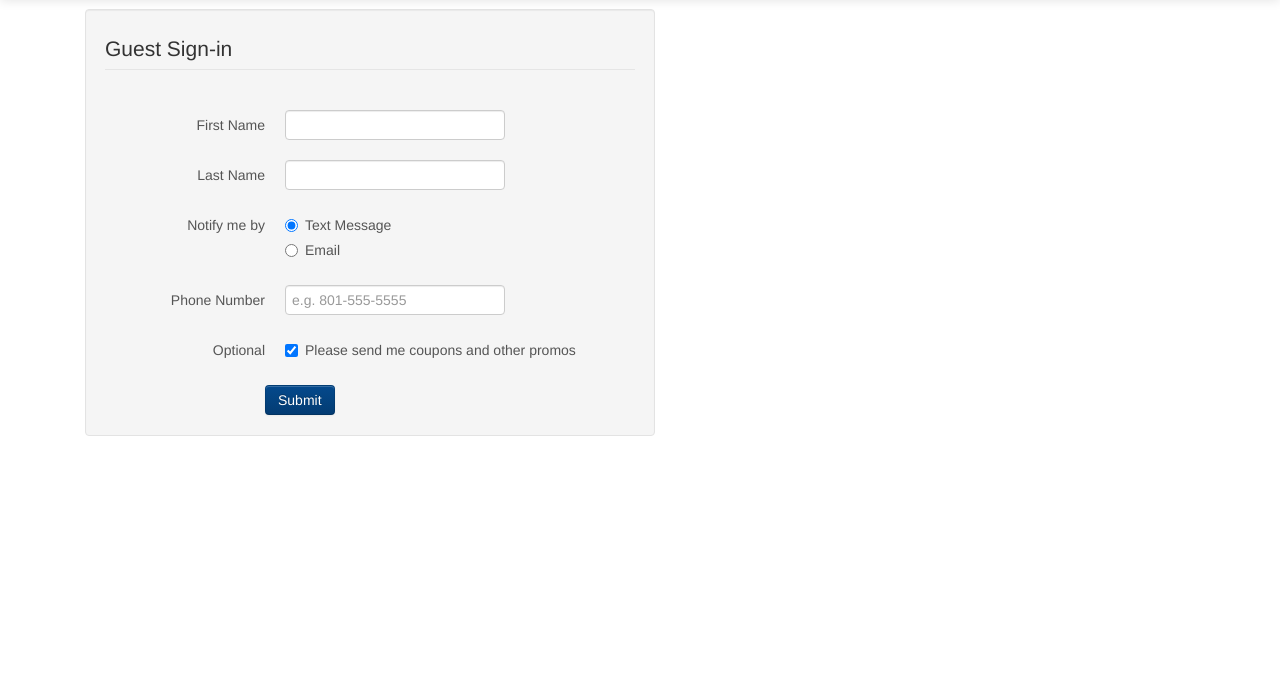
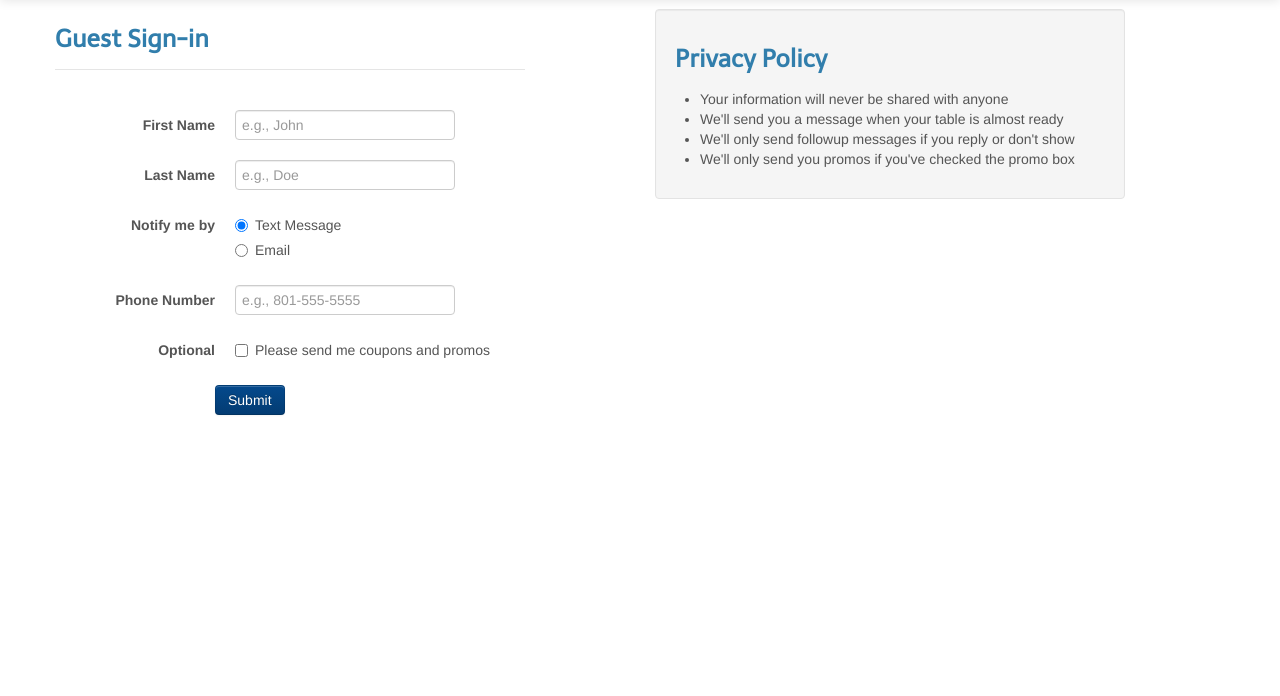
Before and after one commit to n8carrier/bump, a Flask app: page /guest-signin in a window 1280 px wide. Shown: the part 51-747 px from the top of the page. Run offline with Flask 2, Linux system fonts and the light colour scheme; some libraries are stand-ins or nearby versions.

Commit message:
Small Fixes

```diff
--- a/app.yaml
+++ b/app.yaml
@@ -1,7 +1,7 @@
 # Set up the application. This file is required by
 # google app engine so it can find the app to run
 
-application: blueaphidapp
+application: bump-app
 version: 1
 runtime: python27
 api_version: 1
--- a/src/accounts/models.py
+++ b/src/accounts/models.py
@@ -21,7 +21,7 @@ class UserAccount(ndb.Model):
 	#notification = ndb.StringProperty(default="email")
 	#info = ndb.StringProperty(default="")
 	#connected_accounts = ndb.StructuredProperty(Connection,repeated=True)
-	default_msg_ready = ndb.StringProperty(default="{firstName}, your table will be ready in a few min. Need more time? Text ""bump 10"" to postpone 10 min. Hint: we understand more numbers.")
+	default_msg_ready = ndb.StringProperty(default="{firstName}, your table is almost ready. Need more time? Reply ""bump"" and the # of minutes you'd like.")
 	default_checkbox_promos = ndb.BooleanProperty(default=False)
 
 	@property
--- a/src/templates/guest-signin.html
+++ b/src/templates/guest-signin.html
@@ -5,6 +5,12 @@
 {% block style %}
 
 <link rel="stylesheet" type="text/css" href="{{ url_for('static', filename='css/jquery-ui-1.10.2.custom.min.css') }}" />
+
+<style type="text/css">
+	label.control-label {
+		font-weight:bold;
+	}
+</style>
 
 {% endblock %}
 
@@ -89,16 +95,16 @@
 {% endblock %}
 
 {% block content %}
-<div class="span6">
-	<div class="well">
+<div class="row">
+	<div class="span5">
 			<form class="form-horizontal" id="submissionForm" method="post" action="/guest-signin" style="margin-bottom:0px">
 				<fieldset>
-				<legend>Guest Sign-in</legend>
+					<legend><h3>Guest Sign-in</h3></legend>
 
 					<div class="control-group">
 						<label for="firstName" class="control-label">First Name</label>
 						<div class="controls">
-						<input type="text" id="firstName" name="firstName">
+							<input type="text" id="firstName" name="firstName" placeholder="e.g., John">
 						</div>
 						<span id="firstNameHelp" class="help-inline" style="display: none;">Please enter your first name.</span>
 					</div>
@@ -106,7 +112,7 @@
 					<div class="control-group">
 						<label for="lastName" class="control-label">Last Name</label>
 						<div class="controls">
-						<input type="text" id="lastName" name="lastName">
+							<input type="text" id="lastName" name="lastName" placeholder="e.g., Doe">
 						</div>
 					</div>
 
@@ -129,7 +135,7 @@
 					<div class="controls-group">
 						<label for="contactInfo" id="contactInfoLabel" class="control-label">Phone Number</label>
 						<div class="controls">
-						<input type="text" id="contactInfo" name="smsNumber" placeholder="e.g. 801-555-5555">
+							<input type="text" id="contactInfo" name="smsNumber" placeholder="e.g., 801-555-5555">
 						</div>
 					</div>
 
@@ -138,8 +144,8 @@
 						<label for="optIn" class="control-label">Optional</label>
 						<div class="controls">
 							<label class="checkbox">
-							<input type="checkbox" id="optIn" name="optIn" checked>
-							Please send me coupons and other promos
+								<input type="checkbox" id="optIn" name="optIn" {% if user.default_checkbox_promos %}checked{% endif %}>
+								Please send me coupons and promos
 							</label>
 						</div>
 					</div>
@@ -160,17 +166,29 @@
 					</div>
 
 					<div id="submitError" class="alert alert-error" style="display:none;">
-					<strong>Unable to submit issue</strong>&nbsp; Something went wrong. Please send an email to admin<strong></strong>@<strong></strong>sharing<strong></strong>commons.com
+						<strong>Unable to submit issue</strong>&nbsp; Something went wrong. Please send an email to admin</strong>@</strong>sharing</strong>commons.com
 					</div>
 
 					<div id="submitSuccess" class="alert alert-success" style="display:none;">
-					<strong>Your name has successfully been added to the queue</strong>
+						Your name has successfully been added to the queue</strong>
 					</div>
 
 				</div>
 			</div>
 	</div>
+	<div class="span1">
 	</div>
-<div style="margin-bottom:25px;"></div>
+	<div class="span5">
+		<div class="well">
+			<h3>Privacy Policy</h3>
+			<ul>
+				<li>Your information will never be shared with anyone</li>
+				<li>We'll send you a message when your table is almost ready</li>
+				<li>We'll only send followup messages if you reply or don't show</li>
+				<li>We'll only send you promos if you've checked the promo box</li>
+			</ul>
+		</div>
+	</div>
+</div>
 
 {% endblock %}
--- a/src/templates/maintemplate.html
+++ b/src/templates/maintemplate.html
@@ -41,7 +41,7 @@
 								<span class="caret" style="margin-left:-3px"></span>
 								</a>
 								<ul class="dropdown-menu">
-									<li><a href="/user/{{ user.get_id() }}">{{ user.email }}</a></li>
+									<li><a href="/settings">{{ user.email }}</a></li>
 									<li class="divider"></li>
 									<li><a href="/settings">Settings</a></li>
 									<li><a href="/logout">Sign Out</a></li>
--- a/src/urls.py
+++ b/src/urls.py
@@ -78,8 +78,14 @@ app.add_url_rule('/manage', view_func=views.manage,methods=["GET","POST"])
 # Check in Guest
 app.add_url_rule('/checkin/<guest_ID>',view_func=views.checkin_guest,methods=['GET'])
 
-# Check in Guest
+# Undo Guest Check in
 app.add_url_rule('/undo_checkin/<guest_ID>',view_func=views.undo_checkin_guest,methods=['GET'])
+
+# Send Default Reminder
+app.add_url_rule('/send_default/<guest_ID>',view_func=views.send_default_msg,methods=['GET'])
+
+# Send Custom Reminder
+app.add_url_rule('/send_custom/<guest_ID>', view_func=views.send_custom_msg,methods=['POST'])
 
 # Get book list
 #	Returns:
--- a/src/views.py
+++ b/src/views.py
@@ -2,6 +2,8 @@
 from google.appengine.api import users
 from flask import Response, jsonify, render_template, request, url_for, redirect, flash
 from flaskext.login import login_required, login_user, logout_user
+#from googlevoice.voice import Voice
+#from googlevoice.util import input
 from src.items.models import Item,ItemCopy
 from src.guests.models import Guest
 from activity.models import RequestToBorrow, WaitingToBorrow
@@ -247,7 +249,10 @@ def settings():
 	if request.method == 'POST' and "defaultMessage" in request.form and "promoDefault" in request.form:
 		user = current_user()
 		defaultMessage = request.form["defaultMessage"]
-		promoDefault = request.form["promoDefault"]
+		if request.form["promoDefault"].lower() == "true":
+			promoDefault = True
+		elif request.form["promoDefault"].lower() == "false":
+			promoDefault = False
 		if user.update(defaultMessage, promoDefault):
 			return "Success"
 		else:
@@ -354,7 +359,40 @@ def undo_checkin_guest(guest_ID):
 		guest.put()
 	return "Success"
 
+def send_default_msg(guest_ID):
+	cur_user = current_user()
+	guest = Guest.get_by_id(int(guest_ID))
+	msg = cur_user.default_msg_ready
+	msg = msg.replace('{firstName}',guest.first_name).replace('{lastName}',guest.last_name)
+	if guest.preferred_contact == 'email':
+		mail.send_mail(sender=cur_user.email,
+		to=guest.email,
+		subject="Table Notification",
+		body=msg)
+	#elif guest.preferred_contact == 'sms':
+	#	voice = Voice()
+	#	voice.login('nate@consultboost.com','BumpGVB0t')
+	#	phoneNumber = guest.sms_number
+	#	text = input(msg)
+	#	voice.send_sms(phoneNumber, text)
+	return "Success"
 
+def send_custom_msg(guest_ID):
+	cur_user = current_user()
+	guest = Guest.get_by_id(int(guest_ID))
+	msg = cur_user.default_msg_ready #TODO: Use posted data
+	if guest.preferred_contact == 'email':
+		mail.send_mail(sender=cur_user.email,
+		to=guest.email,
+		subject="Table Notification",
+		body=msg)
+	#elif guest.preferred_contact == 'sms':
+	#	voice = Voice()
+	#	voice.login('nate@consultboost.com','BumpGVB0t')
+	#	phoneNumber = guest.sms_number
+	#	text = input(msg)
+	#	voice.send_sms(phoneNumber, text)
+	return "Success"
 
 def reportbug():
 	if request.method == 'POST' and "submitterName" in request.form and "submitterEmail" in request.form and "issueName" in request.form and "issueDescription" in request.form:
```
Also changed, not shown: src/templates/home.html (+56 -14 lines), src/templates/manage.html (+37 -9 lines), src/templates/settings.html (+15 -3 lines). Lines whose indentation alone changed are shown as unchanged.
